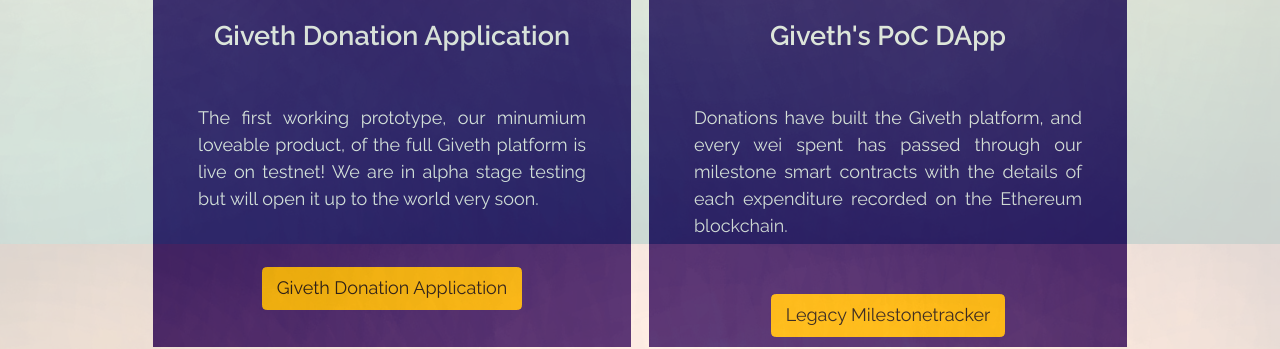
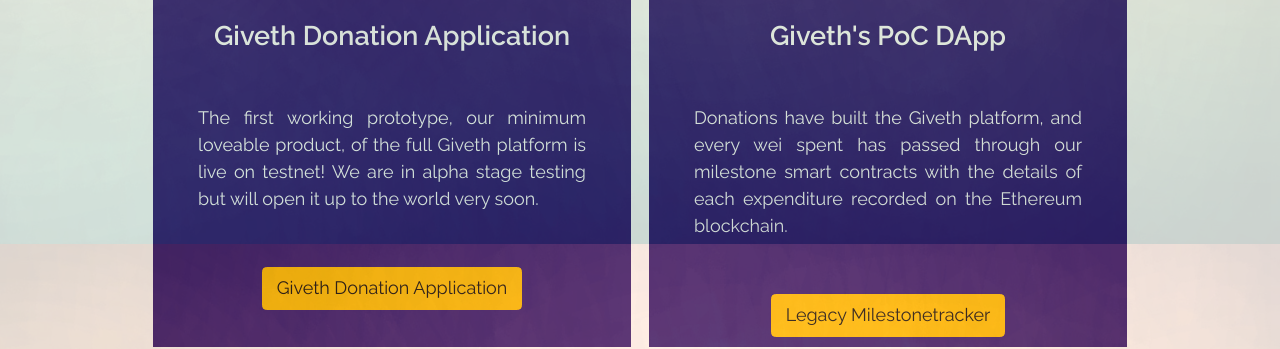
Before and after one commit to Giveth/website, a Jekyll site: the page built from index.html, in a window 1280 px wide and 900 px high, scrolled down 3203 px. Shown: the part 153-502 px from the top of the window. Built offline with Jekyll 4.4.1, drawn with Linux system fonts in a browser that asks for light colours; nearby versions of some CDN libraries.

Commit message:
hotfix typo

```diff
--- a/index.html
+++ b/index.html
@@ -123,7 +123,7 @@
               <li>
                   <img src="/assets/dapp-logo-alpha.svg" class="project-icon" alt="The Giveth Donation Application">
                   <h4>Giveth Donation Application</h4>
-                  <p>The first working prototype, our minumium loveable product, of the full Giveth platform is live on testnet! We are in alpha stage testing but will open it up to the world very soon.
+                  <p>The first working prototype, our minimum loveable product, of the full Giveth platform is live on testnet! We are in alpha stage testing but will open it up to the world very soon.
                   </p>
                   <div class="col d-flex justify-content-center">
                     <a href="https://mvp.giveth.io" class="btn btn-warning">Giveth Donation Application</a>
```
